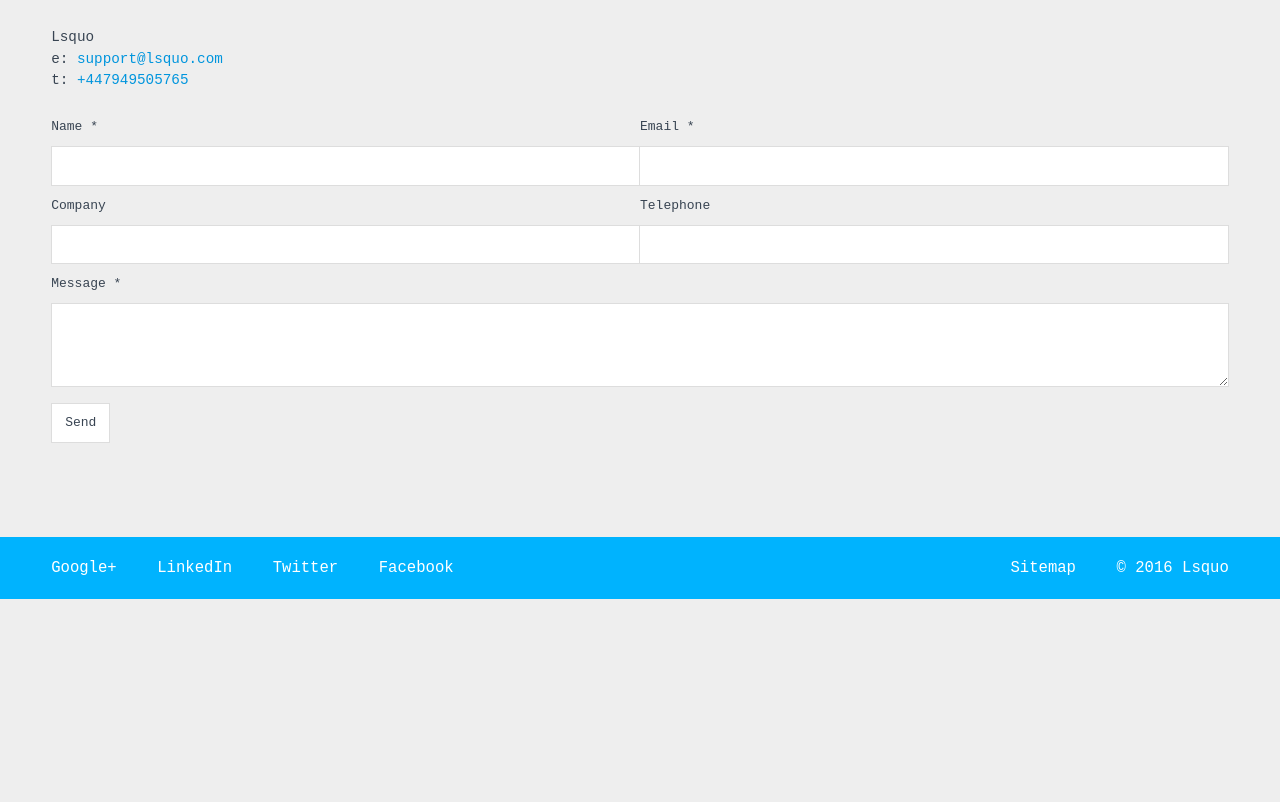
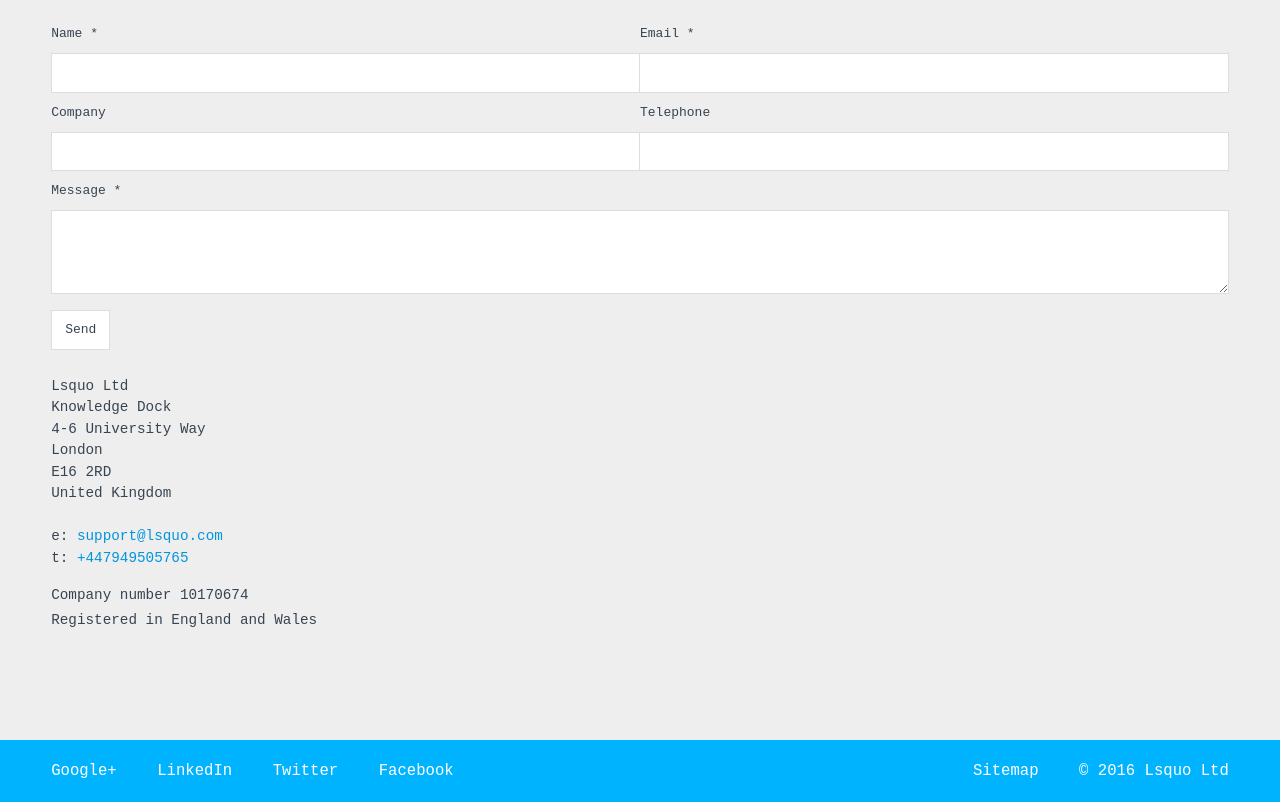
Before and after one commit to lsquo/lsquo.github.io, a Jekyll site: the page built from _docs/contact.html, in a window 1280 px wide. Shown: the part 369-1171 px from the top of the page. Built offline with Jekyll 4.4.1, drawn with Linux system fonts in a browser that asks for light colours; before the commit the page ends 968 px from its top, so only the background shows below that.

Commit message:
Add company information

```diff
--- a/_docs/contact.html
+++ b/_docs/contact.html
@@ -9,12 +9,6 @@
 
 <div id="map"></div>
 
-<address>
-	{{ site.title }}<br>
-	e: <a href="mailto:{{ site.email }}">{{ site.email }}</a><br>
-	t: <a href="tel:{{ site.tel }}">{{ site.tel }}</a>
-</address>
-
 <form action="//formspree.io/{{ site.email }}" method="post" autocomplete="off">
 	<label>Name <span>*</span><input type="text" name="name" required></label><label>Email <span>*</span><input type="email" name="_replyto" required></label>
 	<label>Company<input type="text" name="company"></label><label>Telephone<input type="tel" name="telephone"></label>
@@ -24,3 +18,16 @@
 	<input type="hidden" name="_format" value="plain">
 	<input type="submit" value="Send">
 </form>
+
+<address>
+	{{ site.title }} Ltd<br>
+	Knowledge Dock<br>
+	4-6 University Way<br>
+	London<br>
+	E16 2RD<br>
+	United Kingdom<br><br>
+	e: <a href="mailto:{{ site.email }}">{{ site.email }}</a><br>
+	t: <a href="tel:{{ site.tel }}">{{ site.tel }}</a>
+</address>
+
+<p>Company number 10170674<br>Registered in England and Wales</p>
--- a/_includes/footer.html
+++ b/_includes/footer.html
@@ -7,7 +7,7 @@
 	</ul>
 	<ul>
 		<li><a href="/sitemap/">Sitemap</a></li>
-		<li><a href="/copyright/">&#169; {{ site.time | date: '%Y' }} {{ site.title }}</a></li>
+		<li><a href="/copyright/">&#169; {{ site.time | date: '%Y' }} {{ site.title }} Ltd</a></li>
 	</ul>
 </footer>
 
--- a/_sass/_form.scss
+++ b/_sass/_form.scss
@@ -1,5 +1,6 @@
 form {
 	width: 100%;
+	margin: 0 0 2em 0;
 }
 
 label {
--- a/_sass/_typography.scss
+++ b/_sass/_typography.scss
@@ -17,7 +17,7 @@
 }
 
 address {
-	margin: 0 0 2em 0;
+	margin: 0 0 1em 0;
 	line-height: 1.5em;
 	font-size: 1.1em;
 }
```
